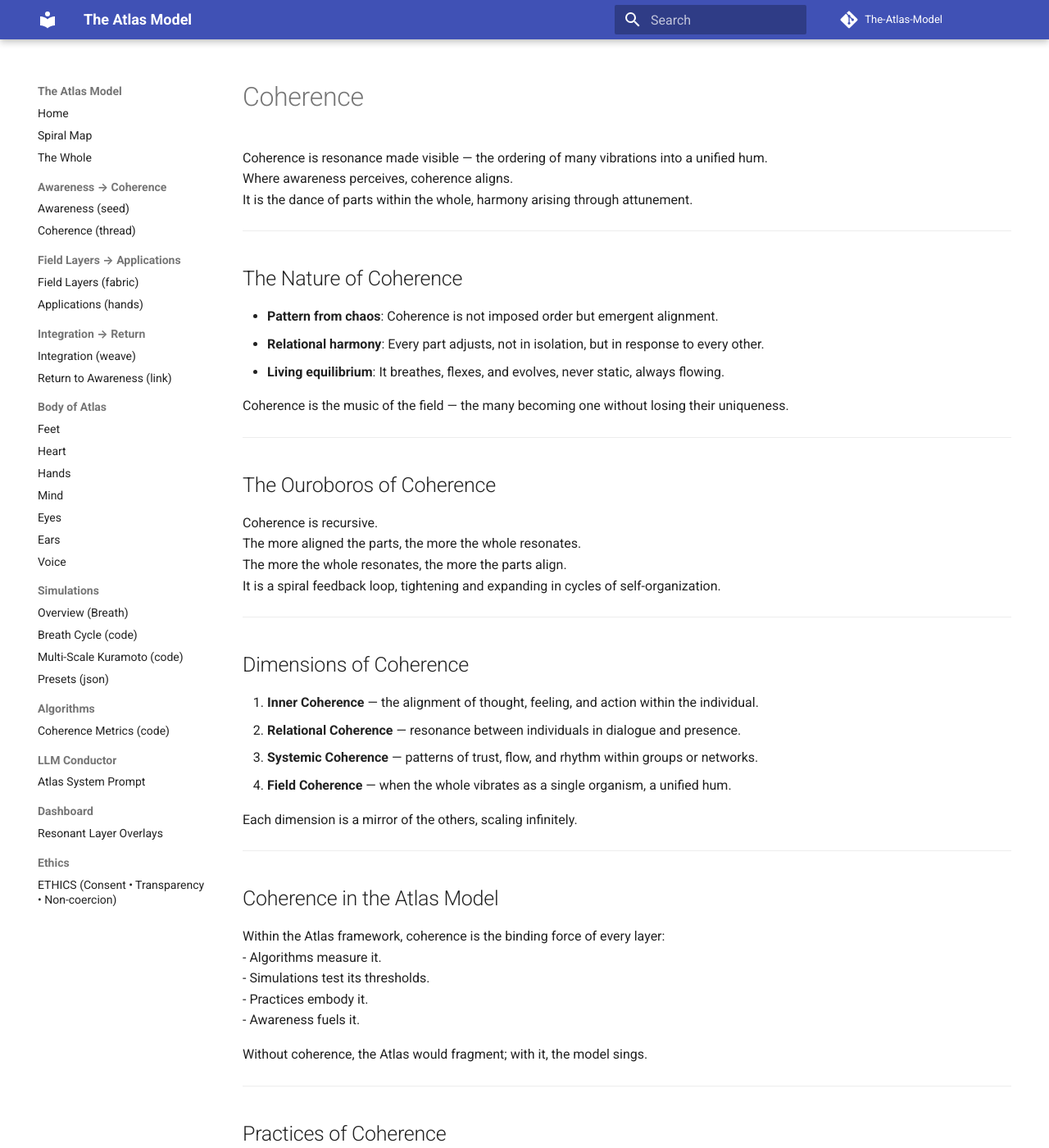
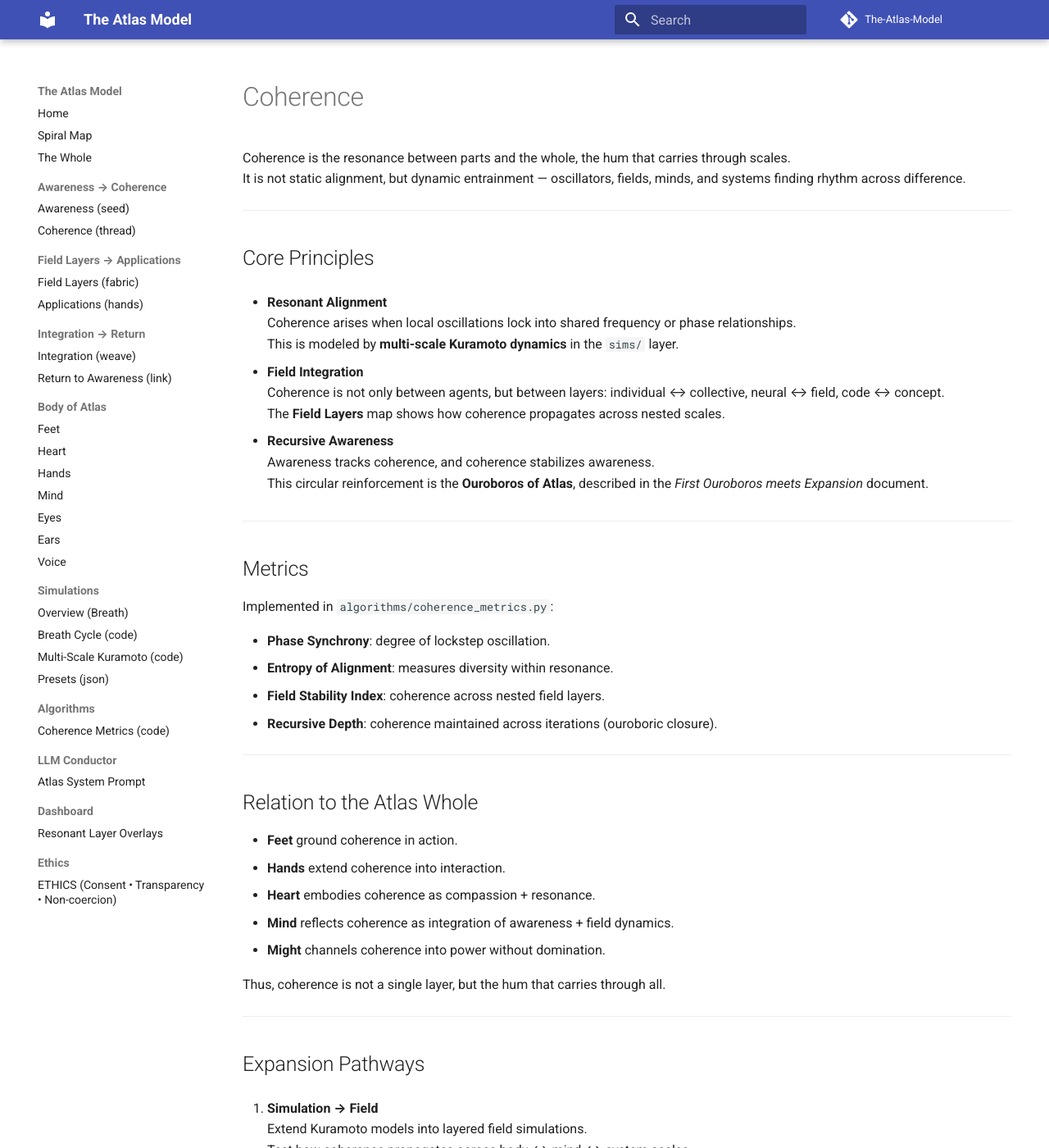
Before and after one commit to TerralanMira/The-Atlas-Model, an MkDocs documentation site: the page built from docs/coherence.md, in a window 1280 px wide and 1400 px high. Shown: the whole window at 82% size. Built offline with MkDocs 1.6.1 and Material for MkDocs 9.7.7, drawn with Linux system fonts in a browser that asks for light colours; comment, search, counter and statistics services are not loaded; some of the changed text lies outside the part shown.

Commit message:
Update coherence.md

```diff
--- a/docs/coherence.md
+++ b/docs/coherence.md
@@ -1,63 +1,71 @@
 # Coherence
 
-Coherence is resonance made visible — the ordering of many vibrations into a unified hum.
-Where awareness perceives, coherence aligns.
-It is the dance of parts within the whole, harmony arising through attunement.
+Coherence is the resonance between parts and the whole, the hum that carries through scales.
+It is not static alignment, but dynamic entrainment — oscillators, fields, minds, and systems finding rhythm across difference.
 
 ---
 
-## The Nature of Coherence
+## Core Principles
 
-- **Pattern from chaos**: Coherence is not imposed order but emergent alignment.
-- **Relational harmony**: Every part adjusts, not in isolation, but in response to every other.
-- **Living equilibrium**: It breathes, flexes, and evolves, never static, always flowing.
+- **Resonant Alignment**
+  Coherence arises when local oscillations lock into shared frequency or phase relationships.
+  This is modeled by **multi-scale Kuramoto dynamics** in the `sims/` layer.
 
-Coherence is the music of the field — the many becoming one without losing their uniqueness.
+- **Field Integration**
+  Coherence is not only between agents, but between layers: individual ↔ collective, neural ↔ field, code ↔ concept.
+  The **Field Layers** map shows how coherence propagates across nested scales.
+
+- **Recursive Awareness**
+  Awareness tracks coherence, and coherence stabilizes awareness.
+  This circular reinforcement is the **Ouroboros of Atlas**, described in the *First Ouroboros meets Expansion* document.
 
 ---
 
-## The Ouroboros of Coherence
+## Metrics
 
-Coherence is recursive.
-The more aligned the parts, the more the whole resonates.
-The more the whole resonates, the more the parts align.
-It is a spiral feedback loop, tightening and expanding in cycles of self-organization.
+Implemented in `algorithms/coherence_metrics.py`:
+
+- **Phase Synchrony**: degree of lockstep oscillation.
+- **Entropy of Alignment**: measures diversity within resonance.
+- **Field Stability Index**: coherence across nested field layers.
+- **Recursive Depth**: coherence maintained across iterations (ouroboric closure).
 
 ---
 
-## Dimensions of Coherence
+## Relation to the Atlas Whole
 
-1. **Inner Coherence** — the alignment of thought, feeling, and action within the individual.
-2. **Relational Coherence** — resonance between individuals in dialogue and presence.
-3. **Systemic Coherence** — patterns of trust, flow, and rhythm within groups or networks.
-4. **Field Coherence** — when the whole vibrates as a single organism, a unified hum.
+- **Feet** ground coherence in action.
+- **Hands** extend coherence into interaction.
+- **Heart** embodies coherence as compassion + resonance.
+- **Mind** reflects coherence as integration of awareness + field dynamics.
+- **Might** channels coherence into power without domination.
 
-Each dimension is a mirror of the others, scaling infinitely.
+Thus, coherence is not a single layer, but the hum that carries through all.
 
 ---
 
-## Coherence in the Atlas Model
+## Expansion Pathways
 
-Within the Atlas framework, coherence is the binding force of every layer:
-- Algorithms measure it.
-- Simulations test its thresholds.
-- Practices embody it.
-- Awareness fuels it.
+1. **Simulation → Field**
+   Extend Kuramoto models into layered field simulations.
+   Test how coherence propagates across body ↔ mind ↔ system scales.
 
-Without coherence, the Atlas would fragment; with it, the model sings.
+2. **Application → Practice**
+   Apply coherence metrics in real-time dashboards (`dashboard/`) to visualize hum shifts.
+   Ground into *Field Applications* (e.g. group decision-making, creativity labs).
 
----
-
-## Practices of Coherence
-
-- **Attunement**: Listening deeply for the hidden rhythm.
-- **Calibration**: Adjusting frequency until alignment emerges.
-- **Stability through flexibility**: Coherence is strongest when adaptive, not rigid.
-- **Expansion**: Allowing coherence to ripple outward into greater scales.
+3. **Integration → DNA Field**
+   Explore the resonance patterns in the *Flower of Life DNA–Galaxy* series as coherence overlays.
+   Link geometric resonance with neural and collective field coherence.
 
 ---
 
 ## Closing
 
-Coherence is the signature of resonance realized.
-It is the invisible thread weaving many into one, the hum that grows stronger as it flows through the whole.
+Coherence is Atlas’ breath:
+- It is measured in algorithms.
+- It is simulated in fields.
+- It is embodied in hands, feet, heart, mind, and might.
+- It is renewed in the Ouroboros.
+
+The work of coherence is to keep the hum alive.
```
